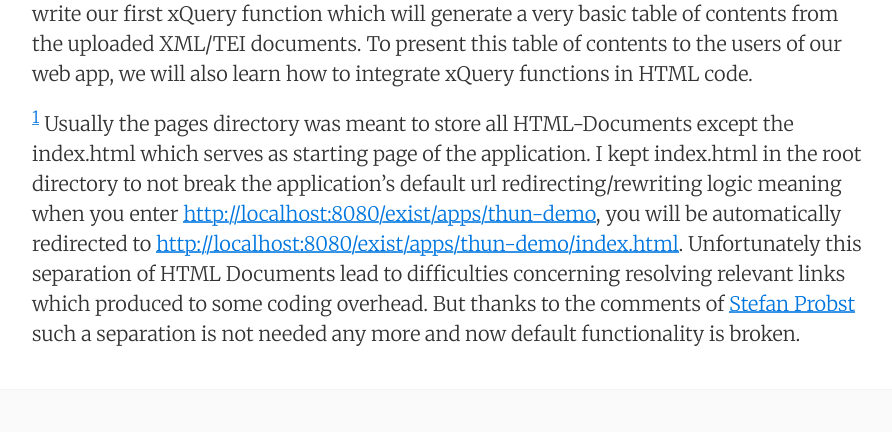
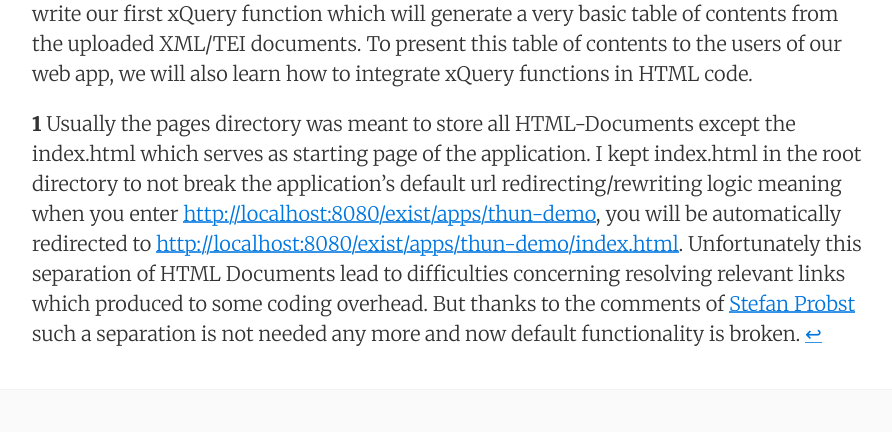
Before and after one commit to acdh-oeaw/generic-de-web-app, a Jekyll site: the page built from _posts/2016-08-11-part-2-getting-started.md, in a window 1280 px wide and 900 px high, scrolled down 17143 px. Shown: the part 385-817 px from the top of the window, without its empty margins (188-1080 px from the left). Built offline with Jekyll 4.4.1, drawn with Linux system fonts in a browser that asks for light colours.

```diff
--- a/_posts/2016-08-11-part-2-getting-started.md
+++ b/_posts/2016-08-11-part-2-getting-started.md
@@ -87,7 +87,7 @@ You should then see a **localhost** connection in the **Data Source Explorer**.
 
 ## Pages directory
 
-This newly created pages directory will contain all our HTML documents.<a name="myfootnote1">1</a> But let’s create another HTML document, store it in the pages directory and add a link in the applications navigation bar.
+This newly created pages directory will contain all our HTML documents.<sup id="a1">[1](#f1)</sup> But let’s create another HTML document, store it in the pages directory and add a link in the applications navigation bar.
 
 ### show.html
 
@@ -393,6 +393,5 @@ We
 
 In the [third part]({{ site.baseurl }}{% post_url 2016-08-12-part-3-table-of-content %}) of this tutorial we will upload the XML/TEI files in our database and write our first xQuery function which will generate a very basic table of contents from the uploaded XML/TEI documents. To present this table of contents to the users of our web app, we will also learn how to integrate xQuery functions in HTML code.
 
-
-<sup>[1](#myfootnote1)</sup>
-Usually the pages directory was meant to store all HTML-Documents except the index.html which serves as starting page of the application. I kept index.html in the root directory to not break the application’s default url redirecting/rewriting logic meaning when you enter [http://localhost:8080/exist/apps/thun-demo](http://localhost:8080/exist/apps/thun-demo), you will be automatically redirected to [http://localhost:8080/exist/apps/thun-demo/index.html](http://localhost:8080/exist/apps/thun-demo/index.html). Unfortunately this separation of HTML Documents lead to difficulties concerning resolving relevant links which produced to some coding overhead. But thanks to the comments of [Stefan Probst](http://dk-sciences-contexts.univie.ac.at/people/fellows/stefan-probst/) such a separation is not needed any more and now default functionality is broken.
+<b id="f1">1</b>
+Usually the pages directory was meant to store all HTML-Documents except the index.html which serves as starting page of the application. I kept index.html in the root directory to not break the application’s default url redirecting/rewriting logic meaning when you enter [http://localhost:8080/exist/apps/thun-demo](http://localhost:8080/exist/apps/thun-demo), you will be automatically redirected to [http://localhost:8080/exist/apps/thun-demo/index.html](http://localhost:8080/exist/apps/thun-demo/index.html). Unfortunately this separation of HTML Documents lead to difficulties concerning resolving relevant links which produced to some coding overhead. But thanks to the comments of [Stefan Probst](http://dk-sciences-contexts.univie.ac.at/people/fellows/stefan-probst/) such a separation is not needed any more and now default functionality is broken. [↩](#a1)
```
